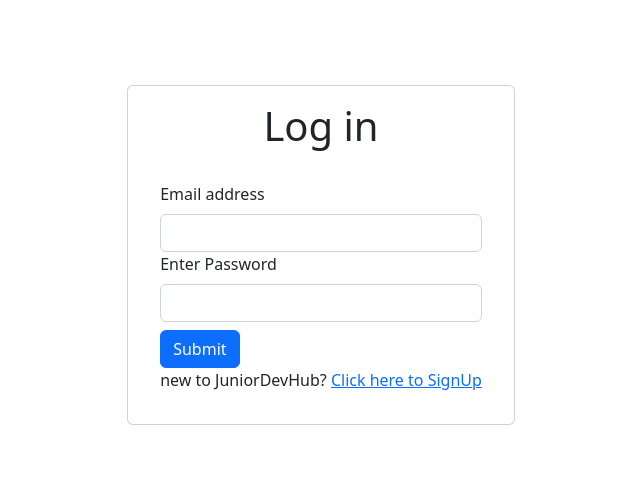
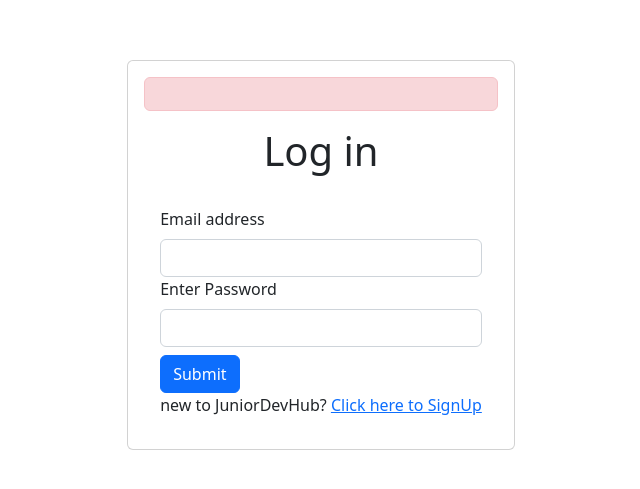
Before and after one commit to hemanthsaik/JuniorDevHub, a React (Create React App) app: page /login in a window 1280 px wide. Shown: the part 145-634 px from the top of the page, without its empty margins (319-959 px from the left). Built offline with nearby package versions, Linux system fonts and the light colour scheme.

Commit message:
added alert on submit

```diff
--- a/src/components/LoginPage.js
+++ b/src/components/LoginPage.js
@@ -3,11 +3,25 @@ import { Link, useNavigate } from 'react-router-dom';
 
 
 const Login = () => {
-    const [userName, setUsername] = useState('')
+    const [userName, setUsername] = useState('');
+    const [password, setPassword] = useState('')
+    const [alert, setAlert] = useState('')
 
+    const handelSubmit = () => {
+        setAlert("Login Failed")
+    }
+    const Alert = () => {
+        return (
+            <p class="alert alert-danger" role="alert">
+                {alert}
+            </p>
+        )
+
+    }
     return (
         <div className="center container">
             <div className="card flex p-3">
+                <Alert />
                 <div className="card-title" align="center"><h1>Log in </h1></div>
                 <div className="card-body">
                     <div>
@@ -16,9 +30,9 @@ const Login = () => {
                     </div>
                     <div>
                         <label for="exampleInputEmail1" className="form-label">Enter Password</label>
-                        <input type="password" className="form-control" id="password" aria-describedby="emailHelp" />
+                        <input type="password" className="form-control" id="password" value={password} onChange={(e) => { setPassword(e.target.value) }} aria-describedby="emailHelp" />
                     </div>
-                    <button className='btn btn-primary mt-2' align="center">Submit</button>
+                    <button onClick={handelSubmit} className='btn btn-primary mt-2' align="center">Submit</button>
                     <div>
                         <label htmlFor="">new to JuniorDevHub? <Link to={"/signup"}>Click here to SignUp</Link></label>
                     </div>
```
